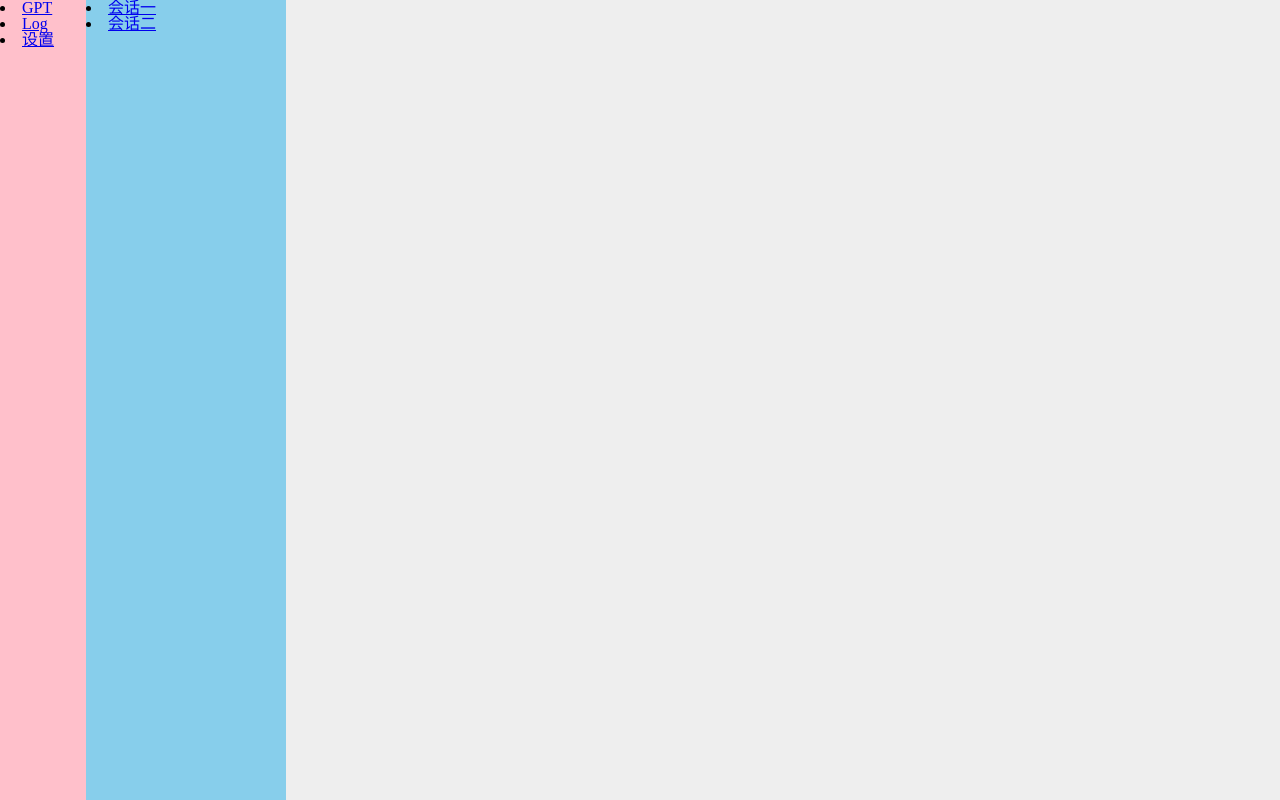
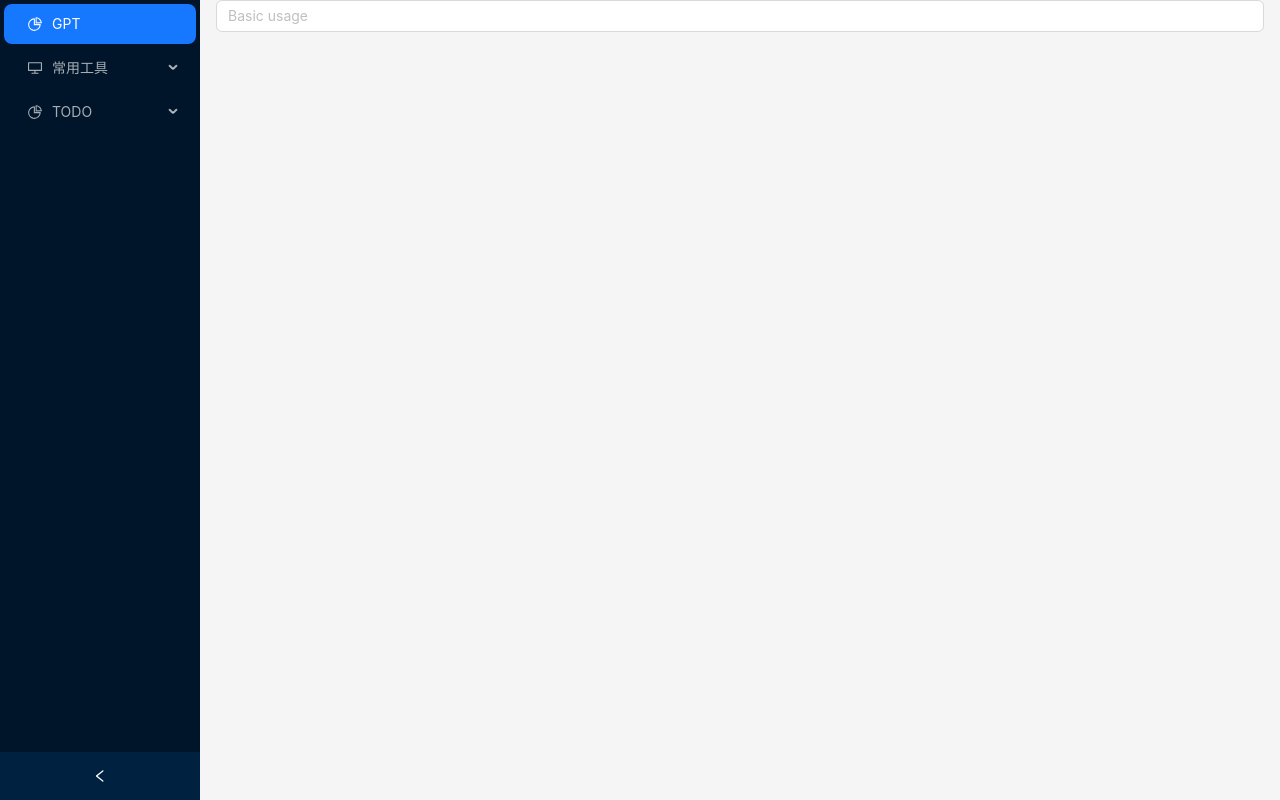
Before and after one commit to sultan-young/odd-pigeon, a React app: page /#/app/gpt in a window 1280 px wide. Built offline with nearby package versions, Linux system fonts and the light colour scheme.

Commit message:
feat: use antd sider layou

```diff
--- a/package.json
+++ b/package.json
@@ -43,6 +43,7 @@
     "webpack-dev-server": "^4.9.0"
   },
   "dependencies": {
+    "antd": "^5.6.1",
     "electron-squirrel-startup": "^1.0.0",
     "loadsh": "^0.0.4",
     "react": "^18.1.0",
--- /dev/null
+++ b/src/renderer/App.tsx
@@ -0,0 +1,107 @@
+import React, { useEffect, useState } from 'react'
+import {
+  DesktopOutlined,
+  FileOutlined,
+  PieChartOutlined,
+  TeamOutlined,
+  UserOutlined,
+} from '@ant-design/icons'
+import type { MenuProps } from 'antd'
+import {  Layout, Menu, theme } from 'antd'
+import { MenuInfo } from './types/antd.type'
+import { Outlet, useLocation, useMatch, useMatches } from 'react-router-dom'
+import { useNavigate } from "react-router-dom";
+
+const { Header, Content, Footer, Sider } = Layout
+
+type MenuItem = Required<MenuProps>['items'][number]
+
+function getItem(
+  label: React.ReactNode,
+  key: React.Key,
+  icon?: React.ReactNode,
+  children?: MenuItem[]
+): MenuItem {
+  return {
+    key,
+    icon,
+    children,
+    label,
+  } as MenuItem
+}
+const rootSubmenuKeys = ['sub1', 'sub2', 'sub4'];
+const items: MenuItem[] = [
+  getItem('GPT', 'gpt', <PieChartOutlined />),
+  getItem('常用工具', 'tools', <DesktopOutlined />, [
+    getItem('md5', 'md5'),
+    getItem('urlParse', 'urlParse'),
+  ]),
+  getItem('TODO', 'todo', <PieChartOutlined />, [
+    getItem('今日事', 'today'),
+  ]),
+]
+
+export function App() {
+  const [collapsed, setCollapsed] = useState(false);
+  const navigate = useNavigate();
+  let location = useLocation();
+  const match = useMatch('/app/*');
+  const [openKeys, setOpenKeys] = useState(['']);
+  const [selectedKeys, setSelectedKeys] = useState(['GPT']);
+
+  const onOpenChange: MenuProps['onOpenChange'] = (keys) => {
+    // 查找最新打开的
+    const latestOpenKey = keys.find((key) => openKeys.indexOf(key) === -1);
+    // 打开新的时候，同时关闭就得option
+    setOpenKeys(latestOpenKey ? [latestOpenKey] : []);
+  };
+
+
+  useEffect(() => {
+    if (match) {
+        const { params } = match;
+        const pathStr = params['*'] || '';
+        const pathList = pathStr.split('/')
+        if (pathList.length) {
+            setOpenKeys(pathList.slice(0, 1))
+            setSelectedKeys(pathList);
+        }
+    }
+  }, [])
+
+  const {
+    token: { colorBgContainer },
+  } = theme.useToken();
+
+  function onClickMenuItem(item: MenuInfo) {
+    // menu中pathKey和路由的路径是反序的
+    const keyPath = [...item.keyPath].reverse();
+    setSelectedKeys(keyPath)
+    navigate(keyPath.join('/'))
+  }
+
+  return (
+    <Layout style={{ minHeight: '100vh' }}>
+      <Sider
+        collapsible
+        collapsed={collapsed}
+        onCollapse={(value) => setCollapsed(value)}
+      >
+        <Menu
+          theme="dark"
+          mode="inline"
+          openKeys={openKeys}
+          selectedKeys={selectedKeys}
+          onOpenChange={onOpenChange}
+          items={items}
+          onClick={onClickMenuItem}
+        />
+      </Sider>
+      <Layout>
+        <Content style={{ margin: '0 16px' }}>
+          <Outlet></Outlet>
+        </Content>
+      </Layout>
+    </Layout>
+  )
+}
--- a/src/renderer/Main.tsx
+++ b/src/renderer/Main.tsx
@@ -13,49 +13,60 @@ import {
 import { Layout } from './views/layouts'
 import { SubSidebar } from '@/views/sub-sidebar'
 import { MainPanel } from './views/main-panel'
+import { App } from './App'
+import { Gpt } from './features/GPT'
+import { Tools } from './features/Tools'
+import { Md5 } from './features/Tools/Md5'
+import { UrlParse } from './features/Tools/UrlParse'
+import { Today } from './features/TODO/Today'
 
 const root = ReactDOM.createRoot(document.getElementById('root') as HTMLElement)
-// const router = createHashRouter([
-//   {
-//     path: "/",
-//     element: <Navigate to="/app"></Navigate>
-//   },
-//   {
-//     path: "/app",
-//     element: <Layout/>,
-//     children: [
-//       {
-//         path: ":sidebar",
-//         element: <SubSidebar></SubSidebar>,
-//         children: [
-//           {
-//             path: ":sub",
-//             element: <MainPanel></MainPanel>
-//           }
-//         ]
-//       },
-//     ]
-//   },
-//   {
-//     path: "about",
-//     element: <div>About</div>,
-//   },
-// ]);
+const router = createHashRouter([
+  {
+    path: "/",
+    element: <Navigate to="/app"></Navigate>
+  },
+  {
+    path: "/app",
+    element: <App/>,
+    children: [
+      {
+        path: "gpt",
+        element: <Gpt/>,
+      },
+      {
+        path: "tools",
+        children: [
+          {
+            path: 'md5',
+            element: <Md5/>
+          },
+          {
+            path: 'urlParse',
+            element: <UrlParse/>
+          }
+        ]
+      },
+      {
+        path: 'todo',
+        children: [
+          {
+            path: 'today',
+            element: <Today/>
+          }
+        ]
+      }
+    ]
+  },
+  {
+    path: "about",
+    element: <div>About</div>,
+  },
+]);
 
 root.render(
   <React.StrictMode>
-    <Router>
-      <Routes>
-        <Route path="/" element={<Navigate to="/app"/>} />
-        <Route path="about" element={<div>About</div>} />
-        <Route path="app" element={<Layout/>}>
-          <Route path=":sidebar" element={<SubSidebar></SubSidebar>}>
-            {/* <Route index element={<PostIndex />} /> */}
-            <Route path=':featureKey' element={<MainPanel></MainPanel>} />
-          </Route>
-        </Route>
-      </Routes>
-    </Router>
+    <RouterProvider router={router} fallbackElement={<>失败了</>}/>
     {/* <RouterProvider router={router} fallbackElement={<>失败了</>}/> */}
   </React.StrictMode>
 )
--- a/src/renderer/features/GPT/index.tsx
+++ b/src/renderer/features/GPT/index.tsx
@@ -1,11 +1,12 @@
 import React from 'react'
 import './index.style.less'
+import { Input } from 'antd';
 
 export function Gpt() {
 
     return (
         <div>
-            GPT-1111
+           <Input placeholder="Basic usage" />
         </div>
     )
 }
--- /dev/null
+++ b/src/renderer/features/TODO/Today/index.tsx
@@ -0,0 +1,7 @@
+import React from "react";
+
+export function Today() {
+    return (
+        'md5'
+    )
+}
--- /dev/null
+++ b/src/renderer/features/Tools/Md5/index.tsx
@@ -0,0 +1,7 @@
+import React from "react";
+
+export function Md5() {
+    return (
+        'md5'
+    )
+}
--- /dev/null
+++ b/src/renderer/features/Tools/UrlParse/index.tsx
@@ -0,0 +1,7 @@
+import React from "react";
+
+export function UrlParse() {
+    return (
+        'UrlParse'
+    )
+}
--- /dev/null
+++ b/src/renderer/features/Tools/index.tsx
@@ -0,0 +1,7 @@
+import React from "react";
+
+export function Tools() {
+    return (
+        'tools'
+    )
+}
```
Also changed, not shown: src/renderer/types/antd.type.ts (added, +7 -0 lines), 1 other file (tests, documents, lock files or other folders).
